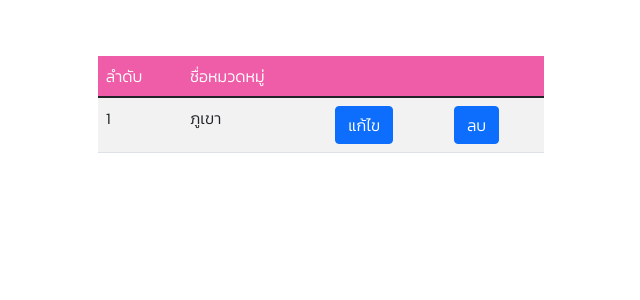
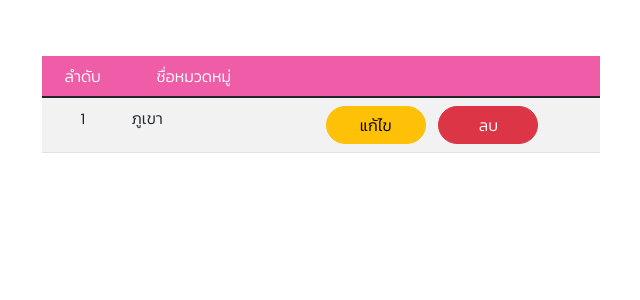
Before and after one commit to Chanakan-SE62/crud-type, a CodeIgniter 4 app: template app/Views/admin_typePage.php in a window 1280 px wide. Shown: the part 56-356 px from the top of the page, without its empty margins (319-959 px from the left). Run offline with PHP 8.4 and a stand-in for CodeIgniter, Linux system fonts and the light colour scheme; the template is opened without the code that fills it, so the values that code supplies are empty; some libraries are stand-ins or nearby versions.

Commit message:
edit css button

```diff
--- a/app/Views/admin_typePage.php
+++ b/app/Views/admin_typePage.php
@@ -12,6 +12,8 @@
 
     <title>Manage Category</title>
 
+    <link rel="stylesheet" href="/CSS/table-type.css">
+
 </head>
 <body>
     <?php require('components/navbar.php'); ?>
--- a/app/Views/components/table-type.php
+++ b/app/Views/components/table-type.php
@@ -1,28 +1,3 @@
-<style>
-    .div-table-type {
-        display: flex;
-        justify-content: center;
-    }
-
-    .table-striped {
-        margin-top: 5%;
-        width: 40%;
-    }
-
-    .thead-type {
-        background-color: #EF5DA8;
-        color: white;
-    }
-
-    .btn-edit {
-        border-radius: 20px;
-    }
-
-    .btn-delete {
-        border-radius: 20px;
-    }
-</style>
-
 <div class="div-table-type">
     <table class="table table-striped">
         <thead class="thead-type">
@@ -30,20 +5,17 @@
                 <td>ลำดับ</td>
                 <td>ชื่อหมวดหมู่</td>
                 <td></td>
-                <td></td>
             </tr>
         </thead>
-        <tbody>
+        <tbody class="tbody-type">
             <tr>
-                <td>1</td>
-                <td>ภูเขา</td>
-                <td>
-                    <button type="button" class="btn btn-primary" data-bs-toggle="modal" data-bs-target="#staticBackdropEdit">
+                <td class="id-type">1</td>
+                <td><lable>ภูเขา</lable></td>
+                <td class="button-table-type">
+                    <button type="button" class="btn btn-warning btn-edit" data-bs-toggle="modal" data-bs-target="#staticBackdropEdit">
                         แก้ไข
                     </button>
-                </td>
-                <td>
-                    <button type="button" class="btn btn-primary" data-bs-toggle="modal" data-bs-target="#exampleModal">
+                    <button type="button" class="btn btn-danger btn-delete" data-bs-toggle="modal" data-bs-target="#exampleModal">
                         ลบ
                     </button>
                 </td>
--- /dev/null
+++ b/public/css/table-type.css
@@ -0,0 +1,33 @@
+.div-table-type {
+    display: flex;
+    justify-content: center;
+}
+
+.table-striped {
+    margin-top: 5%;
+    width: 50%;
+}
+.thead-type {
+    background-color: #EF5DA8;
+    color: white;
+    text-align: center;
+}
+.id-type {
+    text-align: center;
+}
+
+.button-table-type{
+    display: flex;
+    justify-content: center;
+}
+.btn-edit {
+    border-radius: 20px;
+    width: 100px;
+    margin: 0% 2% 0% 0%;
+}
+
+.btn-delete {
+    border-radius: 20px;
+    width: 100px;
+    margin: 0% 0% 0% 2%;
+}
```
